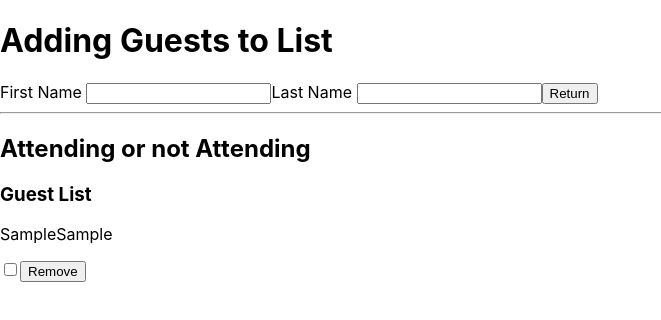
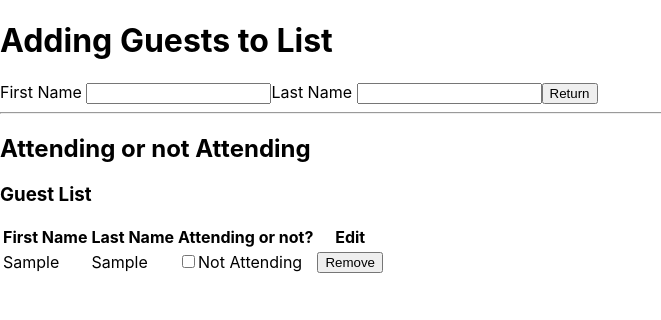
Before and after one commit to Wong-Flo/react-guest-list, a React app: page / in a window 1280 px wide. Both pictures are taken after typing "Sample", "Sample" into the empty fields and a click on the button "Return". Shown: the top 320 px of the page, without its empty margins (0-661 px from the left). Built offline with nearby package versions, Linux system fonts and the light colour scheme; the HTML template or start-up script is replaced by a standard one.

Commit message:
Add table and checkbox with checkfunction

```diff
--- a/src/App.js
+++ b/src/App.js
@@ -7,7 +7,20 @@ export default function App() {
   const [lastNameInput, setLastNameInput] = useState('');
   const [guests, setGuests] = useState([]);
   const addGuest = (firstName, lastName) => {
-    setGuests([...guests, { firstName, lastName }]);
+    const newGuest = {
+      id: guests.length + 1,
+      firstName,
+      lastName,
+      isAttending: false,
+    };
+    setGuests([...guests, newGuest]);
+  };
+  const attendance = (id) => {
+    setGuests((prevGuests) =>
+      prevGuests.map((guest) =>
+        guest.id === id ? { ...guest, isAttending: !guest.isAttending } : guest,
+      ),
+    );
   };
   return (
     <>
@@ -22,9 +35,7 @@ export default function App() {
 
       <hr />
       <h2>Attending or not Attending</h2>
-      <GuestList guests={guests} />
-      <input type="checkbox" />
-      <button>Remove</button>
+      <GuestList guests={guests} attendance={attendance} />
     </>
   );
 }
--- a/src/GuestList.js
+++ b/src/GuestList.js
@@ -1,15 +1,36 @@
-export default function GuestList({ guests }) {
+export default function GuestList({ guests, attendance }) {
   return (
-    <div>
+    <div data-test-id="guest">
       <h3>Guest List</h3>
-      {guests.map((guest) => (
-        <div key={`guest-${guest.id}`}>
-          <p>
-            {guest.firstName}
-            {guest.lastName}
-          </p>
-        </div>
-      ))}
+      <table>
+        <thead>
+          <tr>
+            <th>First Name</th>
+            <th>Last Name</th>
+            <th>Attending or not?</th>
+            <th>Edit</th>
+          </tr>
+        </thead>
+        <tbody>
+          {guests.map((guest) => (
+            <tr key={`guest-${guest.id}`}>
+              <td> {guest.firstName} </td>
+              <td> {guest.lastName}</td>
+              <td>
+                <input
+                  type="checkbox"
+                  checked={guest.isAttending}
+                  onChange={() => attendance(guest.id)}
+                />
+                {guest.isAttending ? 'Attending' : 'Not Attending'}
+              </td>
+              <td>
+                <button>Remove</button>
+              </td>
+            </tr>
+          ))}
+        </tbody>
+      </table>
     </div>
   );
 }
```
